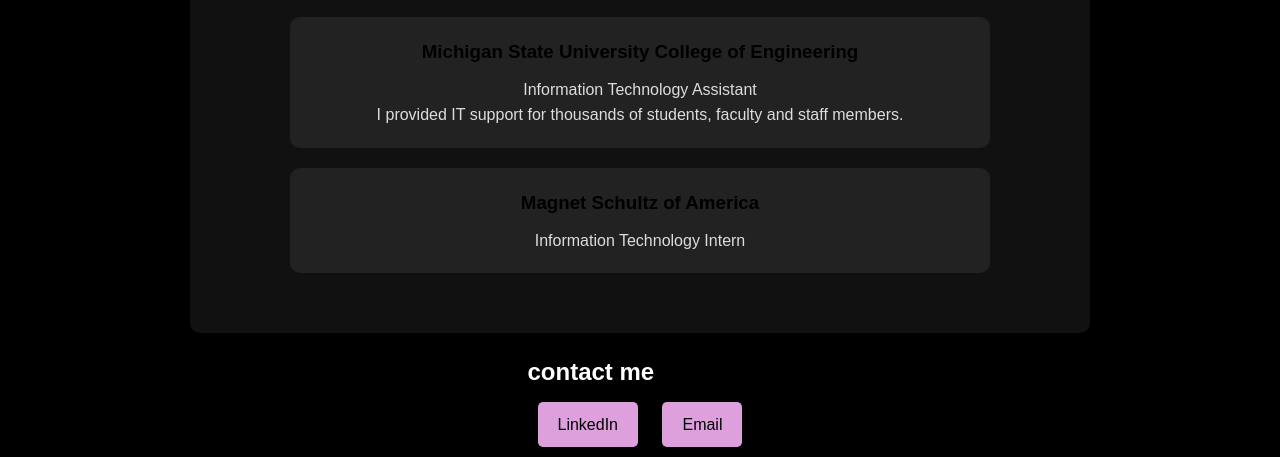
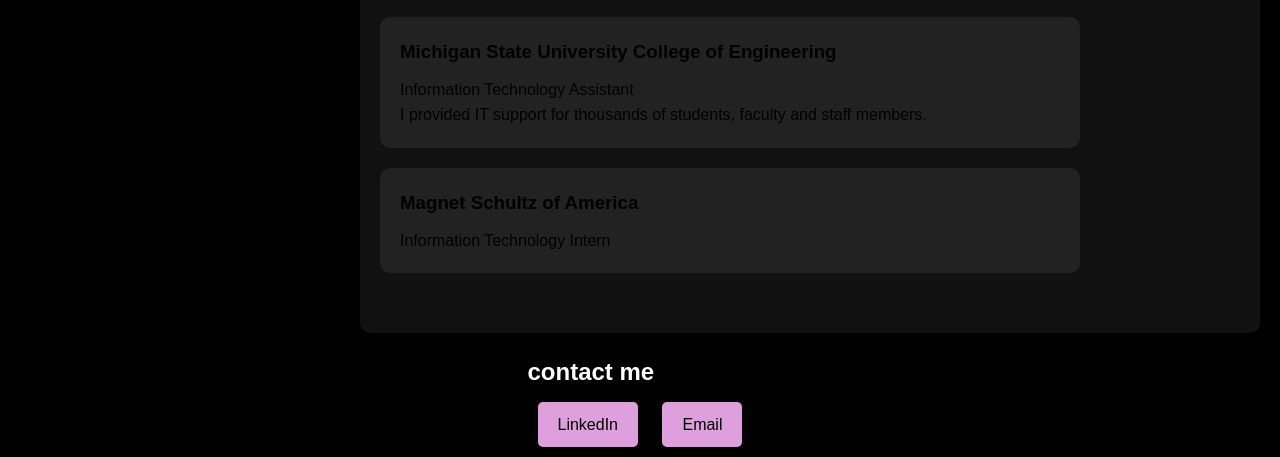
Before and after one commit to Andrew-Naumoff/personal_site, a website: page public/about.html in a window 1280 px wide. Shown: the part 700-1157 px from the top of the page. Drawn offline with Linux system fonts and the light colour scheme.

Commit message:
css changes

```diff
--- a/public/css/styles.css
+++ b/public/css/styles.css
@@ -133,26 +133,29 @@
 /* Experience Section */
 .experience-section {
     display: flex;
-    flex-direction: column; /* Stack items vertically */
-    align-items: center; /* Center items horizontally */
-    justify-content: center; /* Center items vertically */
+    flex-direction: column;
+    align-items: flex-start; /* Align items to the start (left side within the container) */
+    justify-content: center;
     width: 100%;
     max-width: 900px; /* Limit the width for readability */
     padding: 40px 20px;
     background-color: #111; /* Dark gray background for sections */
     border-radius: 10px;
-    margin: 0 auto 20px; /* Center the section with margin auto */
+    margin-left: auto; /* Shift the section to the right */
+    margin-right: 20px; /* Add a small margin to the right for spacing */
+    margin-bottom: 20px; /* Space below the section */
+    text-align: left; /* Keep the text aligned to the left */
 }
 
 /* Individual experience items */
 .experience-item {
-    width: 100%; /* Full width for the experience items */
-    max-width: 700px; /* Limit the width */
+    width: 100%;
+    max-width: 700px;
     padding: 20px;
-    background-color: #222; /* Dark gray for contrast */
+    background-color: #222;
     margin-bottom: 20px;
     border-radius: 10px;
-    text-align: center; /* Center text within the experience items */
+    text-align: left; /* Align text to the left */
 }
 
 .experience-item h3 {
@@ -161,7 +164,7 @@
 }
 
 .experience-item p {
-    color: #ddd; /* Lighter gray for better contrast */
+    color: #000;
 }
 
 /* H2 Title */
@@ -170,7 +173,7 @@
     color: #000;
     margin-bottom: 20px;
     text-transform: uppercase;
-    text-align: center; /* Center the heading text */
+    text-align: left; /* Keep the heading aligned to the left */
 }
 
 
```
